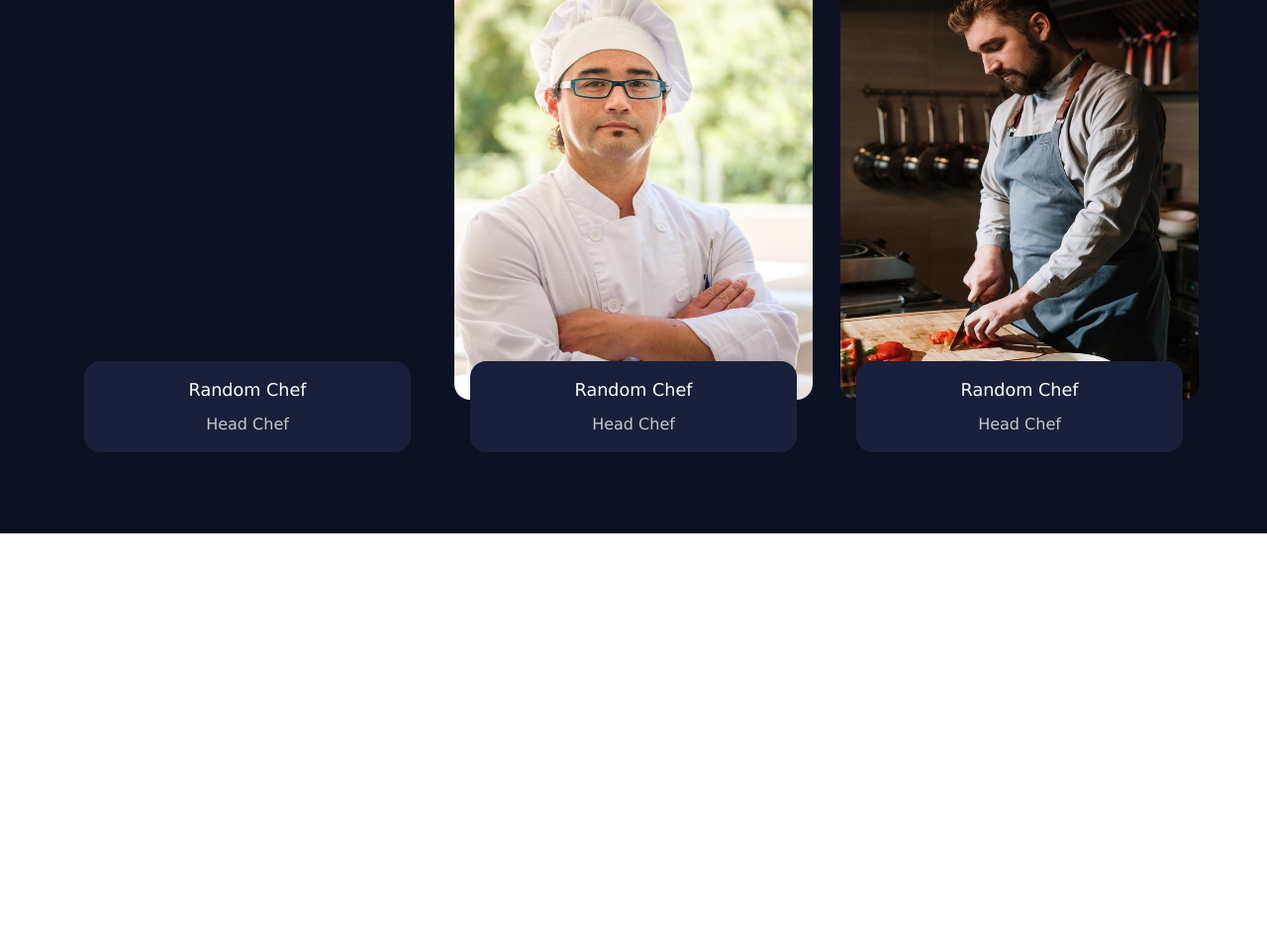
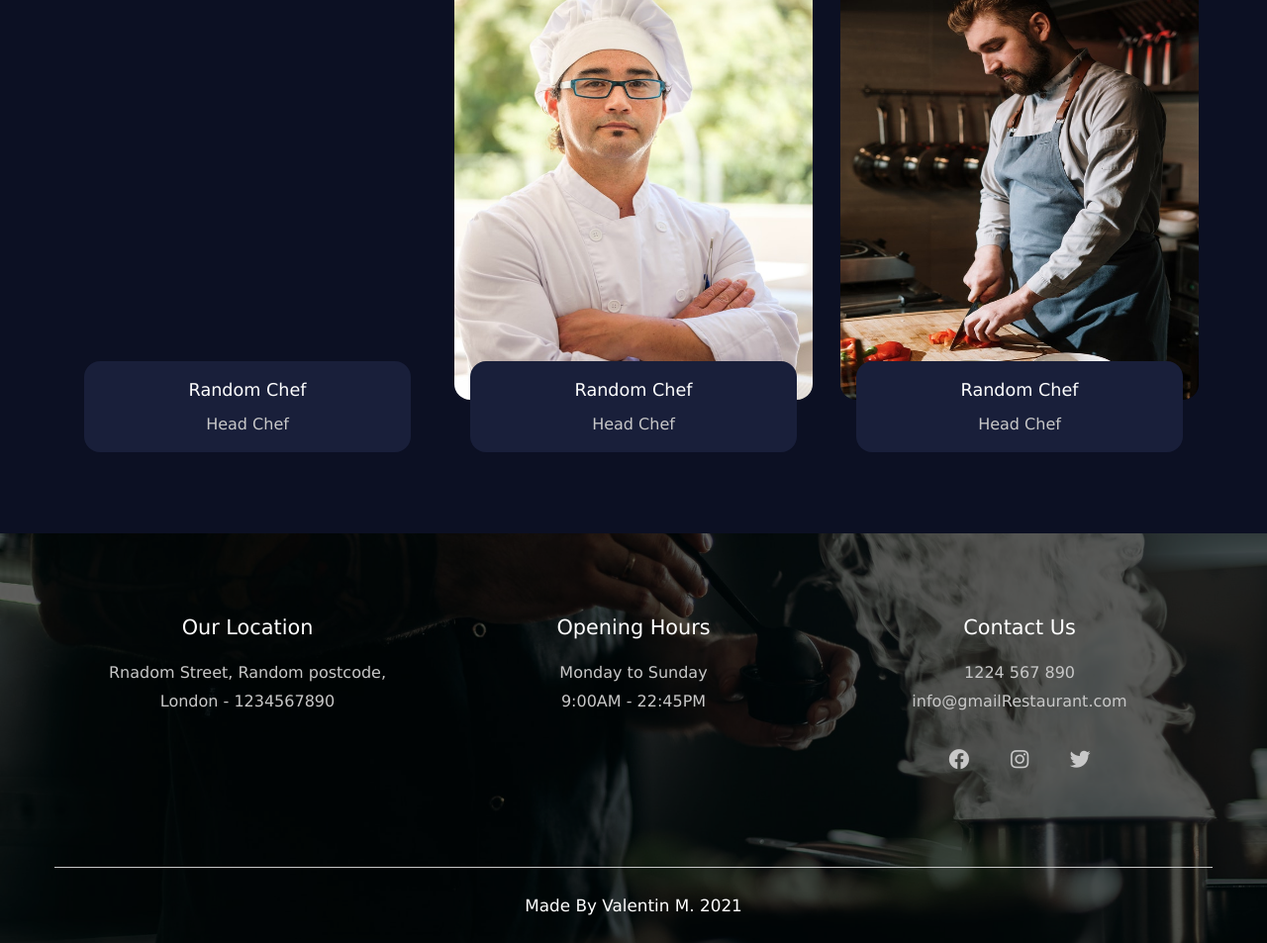
Before and after one commit to ValentinHacked/Gourmand-Food, a plain HTML site: page index.html in a window 1280 px wide. Shown: the part 3367-4320 px from the top of the page at 99% size. Before the commit the page ends 3906 px from the top, so only its background shows below. Drawn offline with Linux system fonts and the light colour scheme.

Commit message:
Started Footer section

```diff
--- a/index.html
+++ b/index.html
@@ -33,7 +33,7 @@
                         <li class="nav-item"><a href="#our-menu">Our-Menu</a></li>
                         <li class="nav-item"><a href="#testimonials">Testimonials</a></li>
                         <li class="nav-item"><a href="#team">The Team</a></li>
-                        <li class="nav-item"><a href="#contact">Contact Us</a></li>
+                        <li class="nav-item"><a href="#footer">Contact Us</a></li>
                     </ul>
                 </nav>
             </div>
@@ -403,8 +403,42 @@
             </div>
         </div>
     </section>
+    <!--Team Section End-->
 
-    <!--Team Section Start-->
+    <!--Footer Section Start-->
+
+    <footer class="footer" id="footer">
+        <div class="container">
+            <div class="row">
+                <div class="footer-item">
+                    <h3>Our Location</h3>
+                    <p>Rnadom Street, Random postcode, <br> London - 1234567890</p>
+                </div>
+                <div class="footer-item">
+                    <h3>Opening Hours</h3>
+                    <p>Monday to Sunday <br> 9:00AM - 22:45PM </p>
+                </div>
+                <div class="footer-item">
+                    <h3>Contact Us</h3>
+                    <p>1224 567 890</p>
+                    <p>info@gmailRestaurant.com</p>
+                    <div class="socials">
+                        <a href="#"><i class="fab fa-facebook"></i></a>
+                        <a href="#"><i class="fab fa-instagram"></i></a>
+                        <a href="#"><i class="fab fa-twitter"></i></a>
+                    </div>
+                </div>
+            </div>
+            <div class="row">
+                <div class="madeBy">
+                    <h3>Made By Valentin M. 2021 </h3>
+                </div>
+            </div>
+        </div>
+    </footer>
+
+
+    <!--Footer Section End-->
 
 
     <script src="index.js"></script>
--- a/style.css
+++ b/style.css
@@ -646,3 +646,74 @@ p{
     color: var(--white);
 }
 /* Team Section */
+
+/* Footer Section*/
+
+    .footer{
+        padding: 5rem 0 0;
+        background-image: url("images/footer-img.jpg");
+        background-size:cover;
+        background-position: center;
+        background-attachment: fixed;
+        background-repeat: no-repeat;
+        position: relative;
+        z-index: 1;
+    }
+
+
+    .footer::before{
+        content: '';
+        position: absolute;
+        left: 0;
+        top: 0;
+        width: 100%;
+        height: 100%;
+        background-color: rgba(0,0,0,0.6);
+        z-index: -1;
+    }
+
+    .footer-item{
+        width: calc(100% / 3);
+        padding: 0 1rem;
+        text-align: center;
+    }
+
+    .footer-item h3{
+        text-transform: capitalize;
+        font-size: 1.3rem;
+        margin: 0 0 1rem;
+
+    }
+
+    .footer-item p{
+        line-height: 1.8rem;
+    }
+
+    .footer-item .socials{
+        margin-top: 1rem;
+    }
+
+    .footer-item .socials a{
+        display: inline-flex;
+        height: 3.5rem;
+        width: 3.5rem;
+        color: var(--white-light);
+        font-size: 1.3rem;
+        align-items: center;
+        justify-content: center;
+        transition: color 0.3s ease;
+    }
+
+    .footer-item .socials a:hover{
+        color: var(--main-color);
+    }
+
+    .footer .madeBy{
+        margin: 5rem 0 0;
+        width: 100%;
+        text-align: center;
+        padding: 1.6rem 1rem;
+        font-size: 0.9rem;
+        border-top: 1px solid var(--white-light);
+    }
+/* Footer Section*/
```
Also changed, not shown: images/footer-img.jpg (added).
